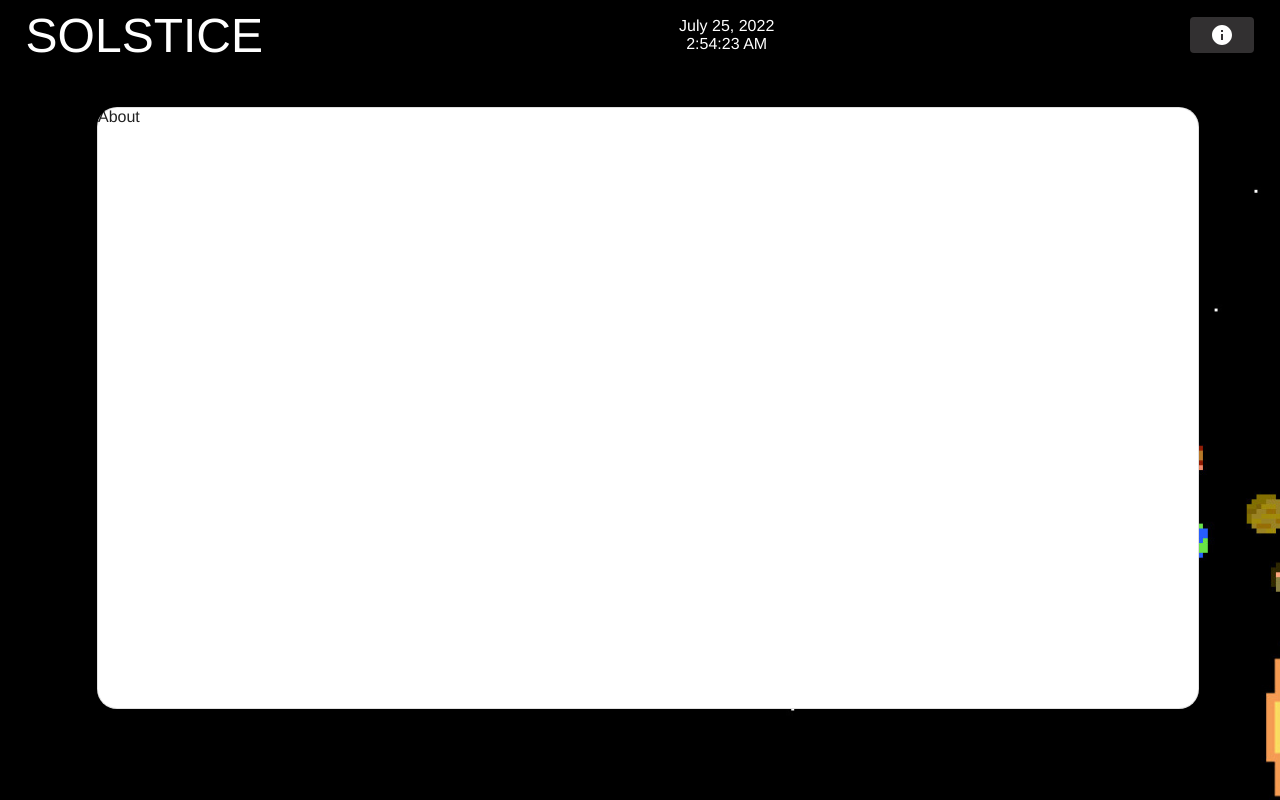
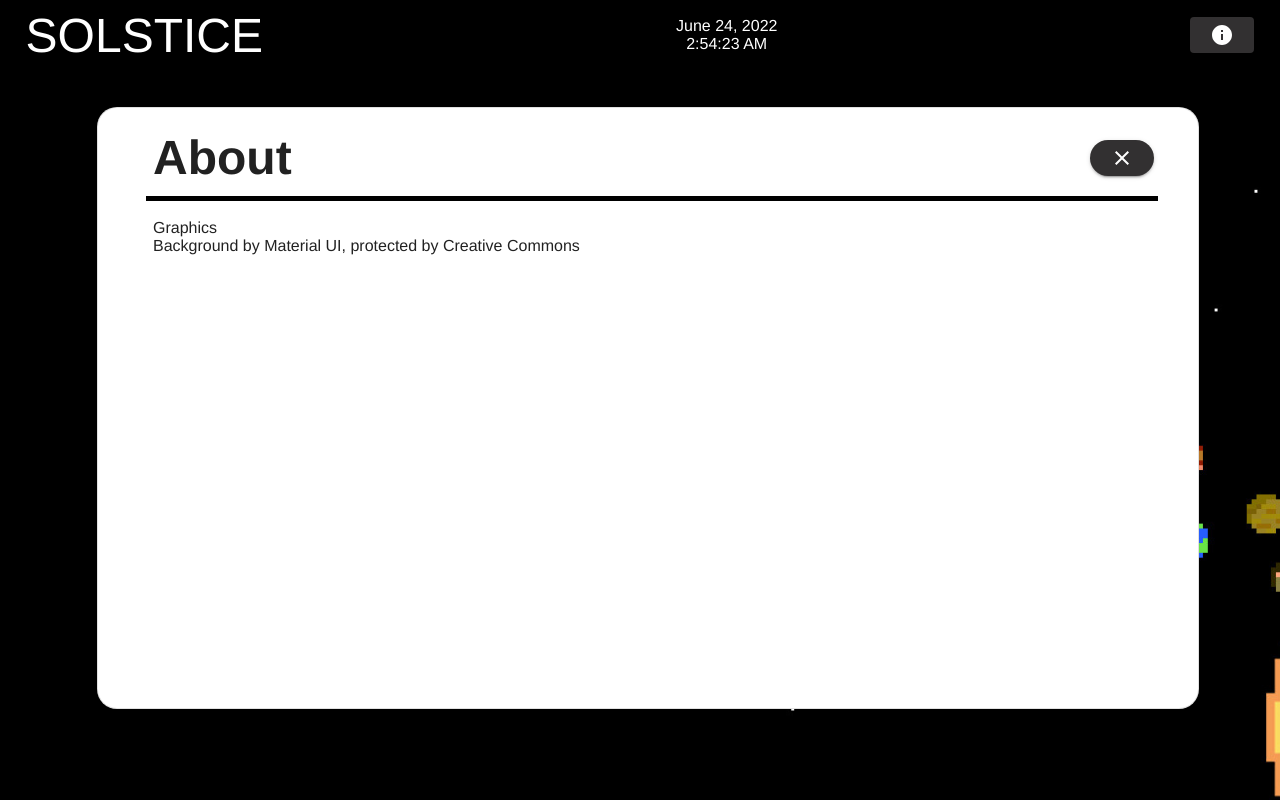
Before and after one commit to xxmcid/SOLSTICE, a React (Create React App) app in the folder client/: page / in a window 1280 px wide. Both pictures are taken after a click on the button 1222 px from the left and 35 px from the top of the page. Built offline with nearby package versions, Linux system fonts and the light colour scheme.

Commit message:
Added Info page and fixed some bugs

```diff
--- a/client/src/components/Clock.js
+++ b/client/src/components/Clock.js
@@ -36,8 +36,8 @@ class Clock extends Component {
       const monthNames = ["January", "February", "March", "April", "May", "June",
       "July", "August", "September", "October", "November", "December"];
 
-      var month = this.state.date.getUTCMonth() + 1;
-      var day = this.state.date.getUTCDate();
+      var month = this.state.date.getUTCMonth();
+      var day = this.state.date.getUTCDate() - 1;
       var year = this.state.date.getUTCFullYear();
 
       return (
--- a/client/src/pages/LoginPage.js
+++ b/client/src/pages/LoginPage.js
@@ -14,6 +14,8 @@ import Box from '@mui/material/Box';
 import { Paper } from '@mui/material';
 import TextField from '@mui/material/TextField';
 import InfoIcon from '@mui/icons-material/Info';
+import CloseIcon from '@mui/icons-material/Close';
+import Divider from '@mui/material/Divider';
 
 // Custom Components
 import Clock from '../components/Clock';
@@ -78,9 +80,9 @@ class LoginPage extends Component {
                             width: 128,
                             height: 128,
                             },
-                        }}
-                        >
-                        { this.state.infopagevisible ? <Paper
+                        }}>
+                            { this.state.infopagevisible ?
+                            <Paper
                                 id='infoContainer'
                                 variant="outlined"
                                 square
@@ -88,7 +90,37 @@ class LoginPage extends Component {
                                 {{
                                     backgroundColor: 'white',
                                     borderRadius: 5
-                            }}>About</Paper>: null }
+                                }}>
+                                <div id='infoheader'>
+                                    About
+                                    <Button
+                                        id='closebutton'
+                                        variant='contained'
+                                        onClick={this.setvisibility.bind(this)}
+                                        sx=
+                                        {{
+                                            height: 'fit-content',
+                                            borderRadius: 7
+                                        }}>
+                                        <CloseIcon />
+                                    </Button>
+                                </div>
+                                <Divider
+                                    variant='middle'
+                                    sx=
+                                    {{
+                                        borderBottomWidth: 5,
+                                        backgroundColor: 'black',
+                                        marginLeft: 6,
+                                        marginRight: 5
+                                    }}/>
+                                <div id='infobody'>
+                                    <br />
+                                    Graphics
+                                    <br />
+                                    Background by Material UI, protected by Creative Commons
+                                </div>
+                            </Paper>: null }
                             <Paper
                                 id='loginContainer'
                                 variant="outlined"
@@ -97,7 +129,7 @@ class LoginPage extends Component {
                                 {{
                                     backgroundColor: theme.palette.primary.main,
                                     borderRadius: 5
-                            }} >
+                                }}>
 
                                 <div id='signinlabel'>Sign in</div>
                                 <div id='inputcontainer'>
--- a/client/src/styles/loginpage.css
+++ b/client/src/styles/loginpage.css
@@ -52,25 +52,50 @@ body
     text-align: center;
 }
 
+#infoContainer
+{
+    animation: fadeInAnimation ease 1s;
+    animation-iteration-count: 1;
+
+    z-index: 1;
+    height: 600px;
+    width: 1100px;
+    position: fixed;
+    left: 50%;
+    top: 50%;
+    transform: translate(-50%, -50%);
+
+    display: flex;
+    flex-direction: column;
+
+    font-family: Helvetica Neue,Helvetica,Arial,sans-serif;
+}
+
+#infoheader
+{
+    display: flex;
+    align-items: center;
+    justify-content: space-between;
+    margin-top: 2%;
+    margin-bottom: 1%;
+    margin-left: 5%;
+    margin-right: 4%;
+
+    font-weight: bold;
+    font-size: xxx-large;
+}
+
+#infobody
+{
+    margin-left: 5%;
+}
+
 #loginContainer
 {
     height: 480px;
     width: 400px;
     position: fixed;
     left: 25%;
-    top: 50%;
-    transform: translate(-50%, -50%);
-
-    font-family: Helvetica Neue,Helvetica,Arial,sans-serif;
-}
-
-#infoContainer
-{
-    z-index: 1;
-    height: 600px;
-    width: 1100px;
-    position: fixed;
-    left: 50%;
     top: 50%;
     transform: translate(-50%, -50%);
 
```
Lines whose indentation alone changed are shown as unchanged.
